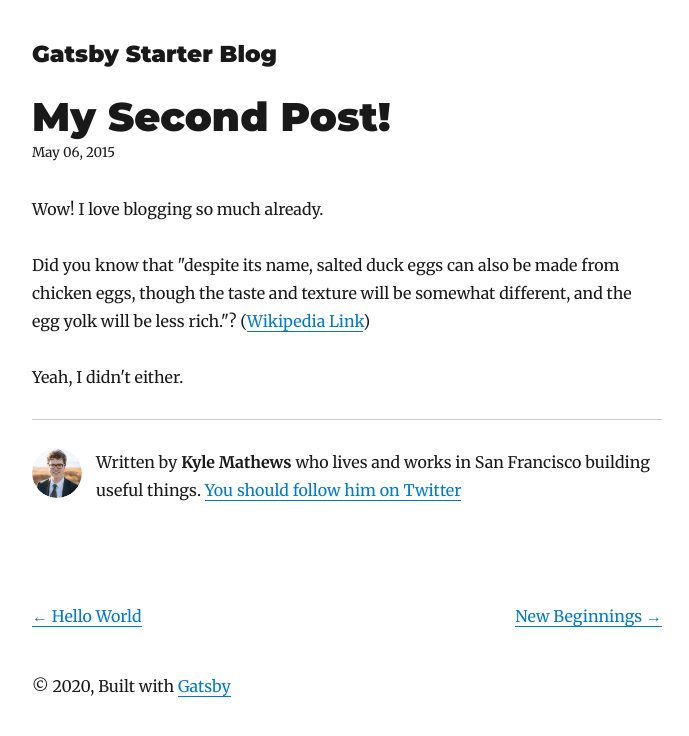
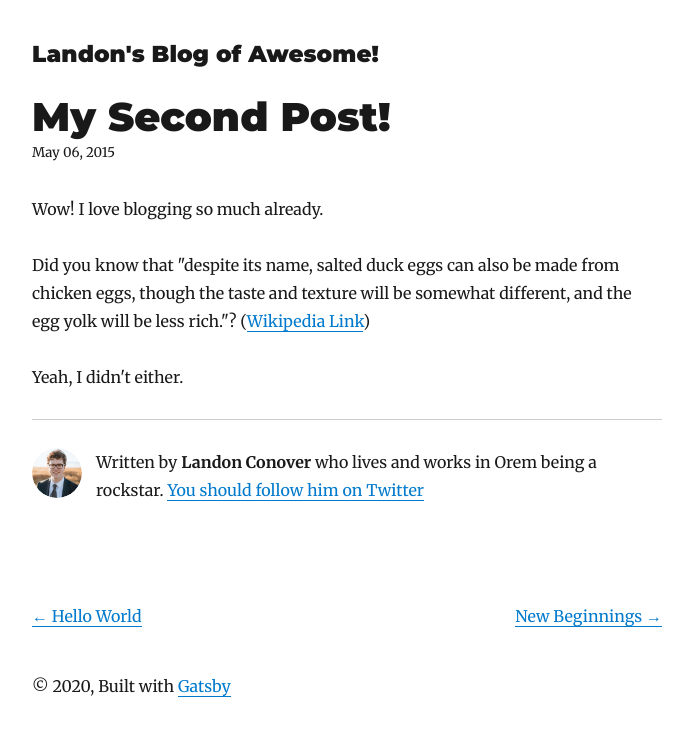
Before and after one commit to landonconover/landon-gatsby-blog, a Gatsby site: page /my-second-post/ in a window 1280 px wide. Shown: the whole page, without its empty margins (293-982 px from the left). Built offline with nearby package versions, Linux system fonts and the light colour scheme; Gatsby itself is replaced by a stand-in of ours; some packages are replaced by stand-ins of ours.

Commit message:
updated the blog

```diff
--- /dev/null
+++ b/content/blog/landons-first-post/index.md
@@ -0,0 +1,7 @@
+---
+title: Landon's First Post
+date: "2020-05-28T22:40:32.169Z"
+description: This is a bunch of info about the post.
+---
+
+Here is my first post! If everything goes well, it should be the latest one.
--- a/gatsby-config.js
+++ b/gatsby-config.js
@@ -1,11 +1,11 @@
 module.exports = {
   siteMetadata: {
-    title: `Gatsby Starter Blog`,
-    author: `Kyle Mathews`,
-    description: `A starter blog demonstrating what Gatsby can do.`,
+    title: `Landon's Blog of Awesome!`,
+    author: `Landon Conover`,
+    description: `Blogs are cool! You and use them to write your thoughts.`,
     siteUrl: `https://gatsby-starter-blog-demo.netlify.com/`,
     social: {
-      twitter: `kylemathews`,
+      twitter: `landonconover`,
     },
   },
   plugins: [
--- a/src/components/bio.js
+++ b/src/components/bio.js
@@ -54,8 +54,7 @@ const Bio = () => {
         }}
       />
       <p>
-        Written by <strong>{author}</strong> who lives and works in San
-        Francisco building useful things.
+        Written by <strong>{author}</strong> who lives and works in Orem being a rockstar.
         {` `}
         <a href={`https://twitter.com/${social.twitter}`}>
           You should follow him on Twitter
```
